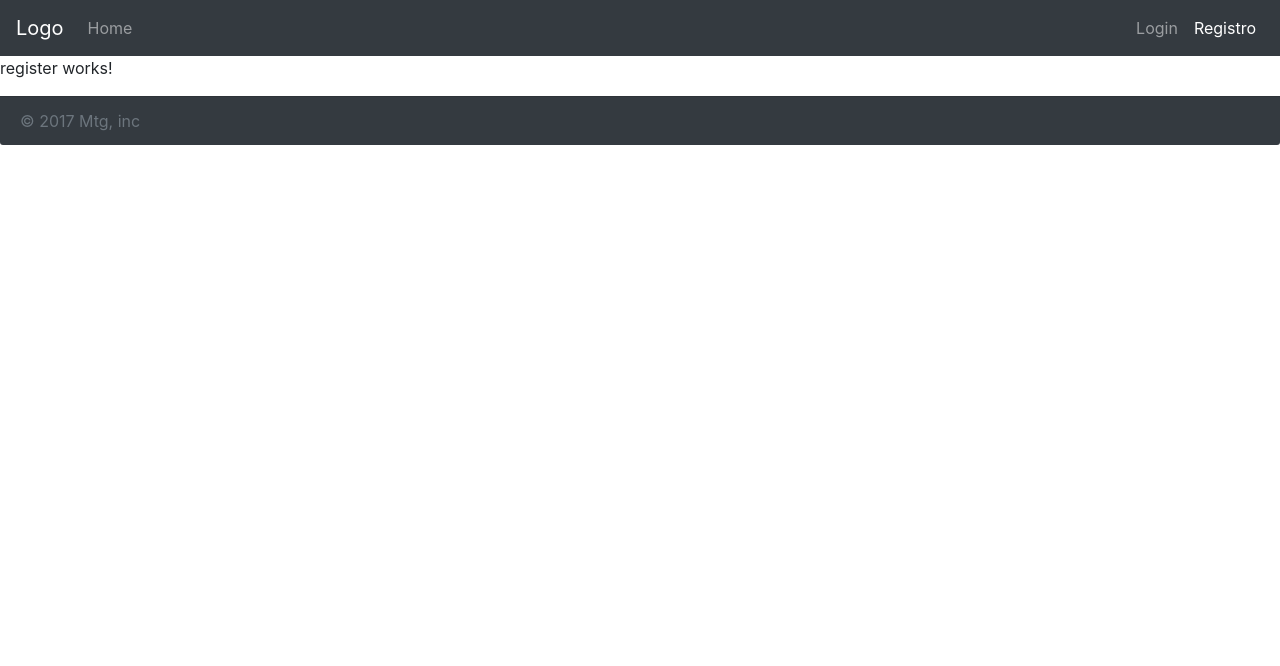
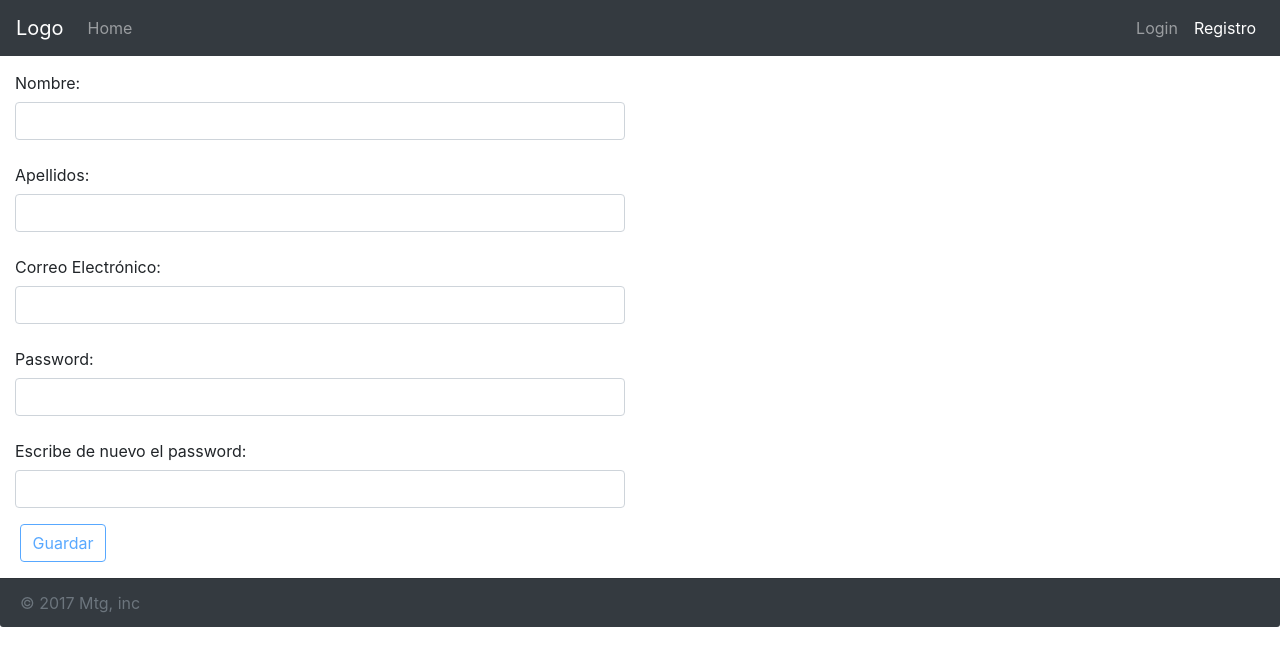
Before and after one commit to carl32crc/magic-the-gathering-frontend, an Angular app: page /register in a window 1280 px wide. Shown: the top 666 px of the page. Built offline with nearby package versions, Linux system fonts and the light colour scheme.

Commit message:
add register form

```diff
--- /dev/null
+++ b/src/app/register/form/form.component.html
@@ -0,0 +1,71 @@
+
+
+<div class="col-md-6">
+  <h1>{{ title }}</h1>
+
+  <form novalidate [formGroup]="user" (ngSubmit)="saveData(user)">
+
+        <div class="form-group" [ngClass]="{'has-danger': !user.get('name').touched && user.get('name').hasError('required') }">
+          <label class="col-form-label">Nombre:</label>
+          <input type="text"
+                 name="name"
+                 formControlName="name"
+                 class="form-control" required/>
+          <div *ngIf="user.get('name').touched && user.get('name').hasError('required')"
+          class="form-control-feedback">Este campo es requerido.</div>
+        </div>
+
+        <div class="form-group" [ngClass]="{'has-danger': !user.get('surname').touched && user.get('surname').hasError('required') }">
+          <label class="col-form-label">Apellidos:</label>
+          <input type="text"
+                 name="surname"
+                 formControlName="surname"
+                 class="form-control" required/>
+          <div *ngIf="user.get('surname').touched && user.get('surname').hasError('required')"
+          class="form-control-feedback">Este campo es requerido.</div>
+        </div>
+
+        <div class="form-group" [ngClass]="{'has-danger': !user.get('email').touched && user.get('email').hasError('required') }">
+          <label class="col-form-label">Correo Electrónico:</label>
+          <input type="email"
+                 name="email"
+                 formControlName="email"
+                 class="form-control" required/>
+          <div *ngIf="user.get('email').touched && user.get('email').hasError('required')"
+          class="form-control-feedback">Este campo es requerido.</div>
+        </div>
+
+          <div class="form-group" [ngClass]="{'has-danger': !user.get('password').touched && user.get('password').hasError('required') || user.get('password').hasError('minlength') }">
+            <label class="col-form-label">Password:</label>
+            <input type="password"
+                  name="password"
+                  formControlName="password"
+                  class="form-control" required/>
+            <div *ngIf="user.get('password').touched && user.get('password').hasError('required')"
+            class="form-control-feedback">Este campo es requerido.</div>
+            <div *ngIf="user.get('password').hasError('minlength')"
+            class="form-control-feedback">Este campo tiene que tener 3 caracteres como minimo.</div>
+          </div>
+
+          <div class="form-group" [ngClass]="{'has-danger': !user.get('checkPassword').touched && user.get('checkPassword').hasError('required') }">
+            <label class="col-form-label">Escribe de nuevo el password:</label>
+            <input type="password"
+                  name="checkPassword"
+                  formControlName="checkPassword"
+                  class="form-control" required/>
+            <div class="error" *ngIf="user.touched && user.hasError('nomatch')">
+              Los passwords no coinciden.
+            </div>
+          </div>
+
+        <div class="form-group row">
+          <label class="col-form-label">&nbsp;</label>
+          <div class="input-group col-md-8">
+            <button [disabled]="user.invalid" type="submit" class="btn btn-outline-primary">
+              Guardar
+            </button>
+          </div>
+        </div>
+
+  </form>
+</div>
--- /dev/null
+++ b/src/app/register/form/form.component.ts
@@ -0,0 +1,37 @@
+import { FormBuilder, FormGroup, Validators } from '@angular/forms';
+import { Component, OnInit } from '@angular/core';
+import { passwordMatcher } from './validation/password_matcher';
+import { User } from '../../models/user.interface';
+
+@Component({
+  selector: 'mtg-form',
+  templateUrl: './form.component.html',
+  styleUrls: ['./form.component.scss']
+})
+export class FormComponent implements OnInit {
+
+  private title: string;
+  private user: FormGroup;
+  private message: string;
+
+  constructor(private fb: FormBuilder) {}
+
+  ngOnInit() {
+    this.buildForm();
+  }
+
+  buildForm() {
+    this.user = this.fb.group({
+      name: ['', [Validators.required]],
+      surname: ['', [Validators.required]],
+      email: ['', [Validators.required]],
+      password: ['', [Validators.required, Validators.minLength(3)]],
+      checkPassword: ['', [Validators.required]]
+    }, { validator: passwordMatcher } );
+  }
+
+  saveData({ value, valid }: { value: User, valid: boolean }) {
+    console.log(value, valid);
+  }
+
+}
--- /dev/null
+++ b/src/app/register/form/validation/password_matcher.ts
@@ -0,0 +1,11 @@
+import { AbstractControl } from '@angular/forms/src/model';
+
+export const passwordMatcher = (control: AbstractControl): { [key: string]: boolean } => {
+    const password = control.get('password');
+    const confirm = control.get('checkPassword');
+
+    if (!password || !confirm) {
+      return null;
+    }
+    return password.value === confirm.value ? null : { nomatch: true };
+};
--- a/src/app/register/register.component.html
+++ b/src/app/register/register.component.html
@@ -1,3 +1,2 @@
-<p>
-  register works!
-</p>
+
+<mtg-form></mtg-form>
```
Also changed, not shown: src/app/models/user.interface.ts (added, +10 -0 lines), src/app/register/register.module.ts (+7 -1 lines), src/app/register/form/form.component.scss (added), 1 other file (tests, documents, lock files or other folders).
